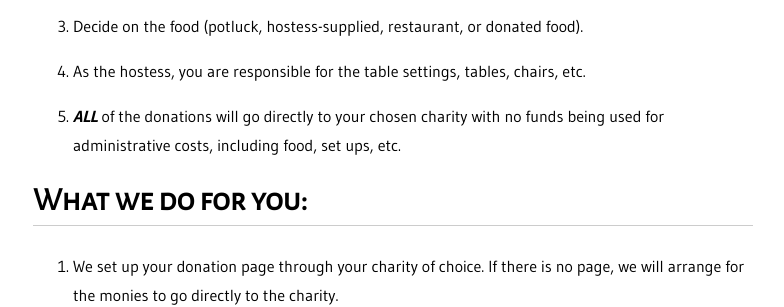
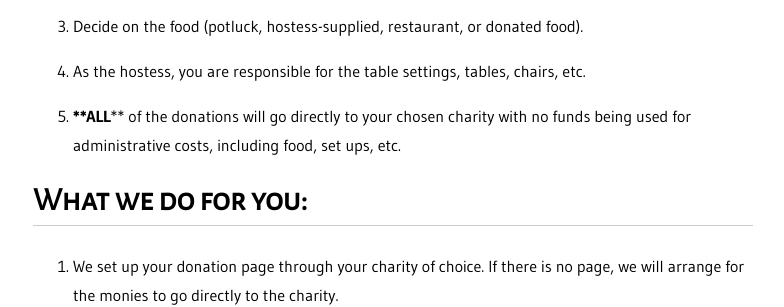
Before and after one commit to jennystable/website, a Jekyll site: the page built from index.markdown, in a window 1280 px wide. Shown: the part 1011-1318 px from the top of the page, without its empty margins (247-1031 px from the left). Built offline with Jekyll 4.4.1, drawn with Linux system fonts in a browser that asks for light colours.

```diff
--- a/index.markdown
+++ b/index.markdown
@@ -26,7 +26,7 @@ It is our hope that you will work with us through Jenny’s Table to plan an eve
 
 4. As the hostess, you are responsible for the table settings, tables, chairs, etc.
 
-5. ***ALL*** of the donations will go directly to your chosen charity with no funds being used for administrative costs, including food, set ups, etc.
+5. ****ALL**** of the donations will go directly to your chosen charity with no funds being used for administrative costs, including food, set ups, etc.
 
 ## What we do for you:
 
```
